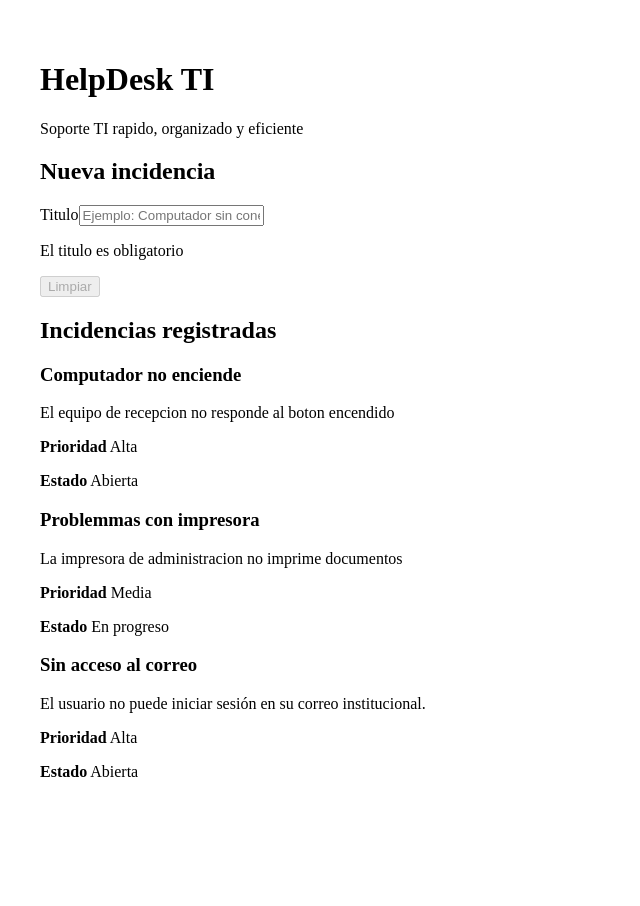
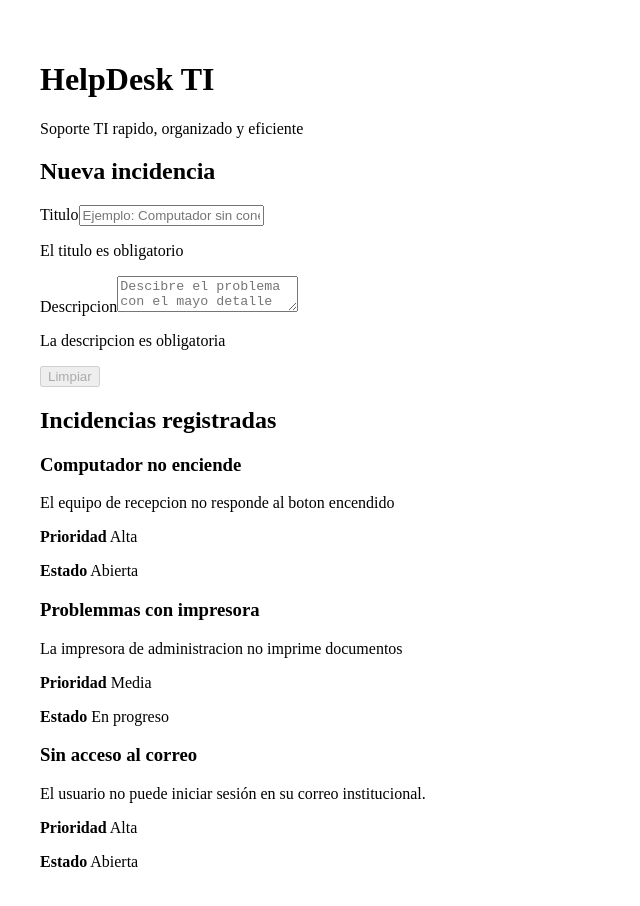
Before and after one commit to FREDDYNG1/helpdesk-ti, an Angular app: page / in a window 1280 px wide. Shown: the top 906 px of the page, without its empty margins (0-640 px from the left). Before the commit the page ends 837 px from the top, so only its background shows below. Built offline with nearby package versions, Linux system fonts and the light colour scheme.

Commit message:
feat: add incident description input

```diff
--- a/src/app/app.html
+++ b/src/app/app.html
@@ -19,8 +19,20 @@
     <p>Titulo ingresado : {{ newIncidentTitle }}</p>
     }
 
+    <label for="incident-description">Descripcion</label>
+    <textarea id="incident-description" name="incidentDescription" row="4"
+      placeholder="Descibre el problema con el mayo detalle posible" [(ngModel)]="newIncidentDescription"></textarea>
 
-    <button type="button" [disabled]="newIncidentTitle.trim().length === 0" (click)="clearTitle()">Limpiar</button>
+    @if (newIncidentDescription.trim().length === 0){
+    <p>La descripcion es obligatoria</p>
+    }@else {
+    <p>Descripcion ingresada : {{ newIncidentDescription }}</p>
+    }
+
+
+    <button type="button"
+      [disabled]="newIncidentTitle.trim().length === 0 && newIncidentDescription.trim().length === 0"
+      (click)="clearForm()">Limpiar</button>
   </section>
 
   <section>
--- a/src/app/app.ts
+++ b/src/app/app.ts
@@ -32,9 +32,13 @@ export class App {
 
   protected newIncidentTitle: string = '';
 
+  protected newIncidentDescription: string = '';
 
-  protected clearTitle(): void {
+
+
+  protected clearForm(): void {
     this.newIncidentTitle = '';
+    this.newIncidentDescription = '';
   }
 
 
```
